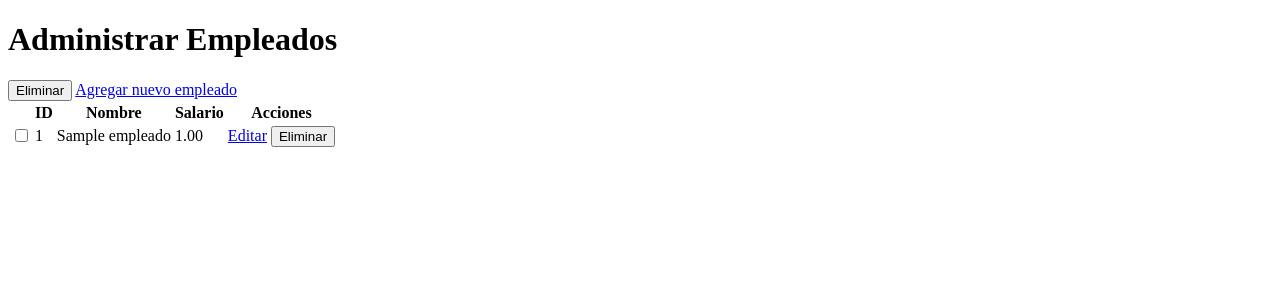
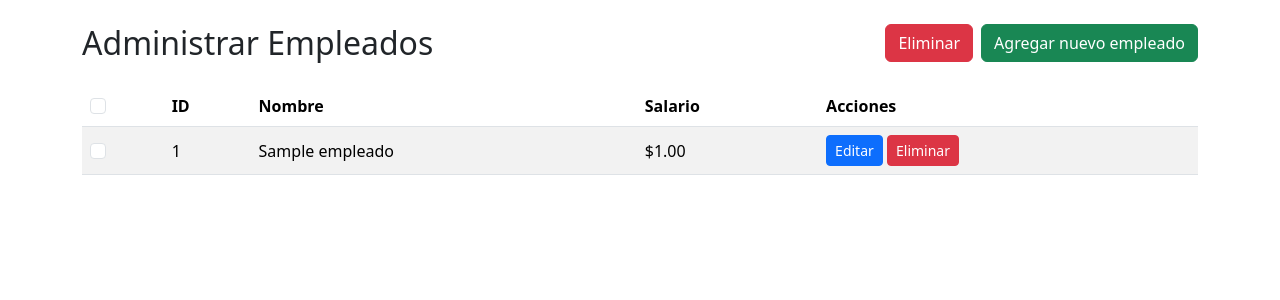
Before and after one commit to BraulioTelloMancilla/Arquitecturas-de-Software, a Spring Boot app: page / in a window 1280 px wide. Shown: the top 300 px of the page. Run offline with Spring Boot 4, Linux system fonts and the light colour scheme; tables that the repository leaves empty hold one stand-in row (values such as "Sample post").

Commit message:
Completar vista del listado de empleados

```diff
--- /dev/null
+++ b/src/main/resources/static/js/listado.js
@@ -0,0 +1,22 @@
+const seleccionarTodos = document.getElementById("seleccionar-todos");
+const casillasEmpleados = document.querySelectorAll('input[name="ids"][form="form-eliminar"]');
+
+// Actualiza la casilla del encabezado según la selección de los empleados.
+function actualizarSeleccionTodos() {
+    const seleccionadas = Array.from(casillasEmpleados).filter((casilla) => casilla.checked).length;
+    seleccionarTodos.checked = casillasEmpleados.length > 0 && seleccionadas === casillasEmpleados.length;
+    seleccionarTodos.indeterminate = seleccionadas > 0 && seleccionadas < casillasEmpleados.length;
+}
+
+// Propaga la selección del encabezado a todas las filas.
+function actualizarCasillasEmpleados() {
+    casillasEmpleados.forEach((casilla) => {
+        casilla.checked = seleccionarTodos.checked;
+    });
+    actualizarSeleccionTodos();
+}
+
+seleccionarTodos.addEventListener("change", actualizarCasillasEmpleados);
+casillasEmpleados.forEach((casilla) => {
+    casilla.addEventListener("change", actualizarSeleccionTodos);
+});
--- a/src/main/resources/templates/index.html
+++ b/src/main/resources/templates/index.html
@@ -2,57 +2,73 @@
 <html lang="es" xmlns:th="http://www.thymeleaf.org">
 <head>
     <meta charset="UTF-8">
+    <meta name="viewport" content="width=device-width, initial-scale=1">
     <title>Administrar Empleados</title>
+    <link href="https://cdn.jsdelivr.net/npm/bootstrap@5.3.3/dist/css/bootstrap.min.css" rel="stylesheet">
+    <script src="https://cdn.jsdelivr.net/npm/bootstrap@5.3.3/dist/js/bootstrap.bundle.min.js"></script>
+    <script th:src="@{/js/listado.js}" defer></script>
 </head>
 <body>
-<!--
-  Vista base del listado (issue #4). Braulio la completa en el issue #5 e Iván le da estilo en el #7.
-  Contrato con el controlador:
-    - ${empleados}: lista de Empleado (id, nombre, salario)
-    - ${mensaje} / ${error}: mensajes flash opcionales
-    - Eliminar seleccionados: POST /empleados/eliminar-multiple con un parámetro "ids" por casilla marcada
-    - Eliminar uno: POST /empleados/{id}/eliminar
-    - Editar: GET /empleados/{id}/editar · Nuevo: GET /empleados/nuevo
--->
-<h1>Administrar Empleados</h1>
+<main class="container py-4">
+    <div class="d-flex flex-wrap justify-content-between align-items-center gap-3 mb-4">
+        <h1 class="h2 mb-0">Administrar Empleados</h1>
+        <div class="d-flex gap-2">
+            <form id="form-eliminar" th:action="@{/empleados/eliminar-multiple}" method="post">
+                <button type="submit" class="btn btn-danger">Eliminar</button>
+            </form>
+            <a class="btn btn-success" th:href="@{/empleados/nuevo}">Agregar nuevo empleado</a>
+        </div>
+    </div>
 
-<p th:if="${mensaje}" th:text="${mensaje}"></p>
-<p th:if="${error}" th:text="${error}"></p>
+    <div th:if="${mensaje}" class="alert alert-success alert-dismissible fade show" role="alert">
+        <span th:text="${mensaje}"></span>
+        <button type="button" class="btn-close" data-bs-dismiss="alert" aria-label="Cerrar"></button>
+    </div>
+    <div th:if="${error}" class="alert alert-danger alert-dismissible fade show" role="alert">
+        <span th:text="${error}"></span>
+        <button type="button" class="btn-close" data-bs-dismiss="alert" aria-label="Cerrar"></button>
+    </div>
 
-<!-- Las casillas de la tabla se asocian a este formulario con el atributo form="form-eliminar",
-     porque HTML no permite anidar los formularios de eliminar de cada fila dentro de él. -->
-<form id="form-eliminar" th:action="@{/empleados/eliminar-multiple}" method="post">
-    <button type="submit">Eliminar</button>
-    <a th:href="@{/empleados/nuevo}">Agregar nuevo empleado</a>
-</form>
-
-<table>
+    <div class="table-responsive">
+        <table class="table table-striped table-hover align-middle">
             <thead>
             <tr>
-        <th></th>
-        <th>ID</th>
-        <th>Nombre</th>
-        <th>Salario</th>
-        <th>Acciones</th>
+                <th scope="col">
+                    <input type="checkbox" class="form-check-input" id="seleccionar-todos"
+                           aria-label="Seleccionar todos los empleados">
+                </th>
+                <th scope="col">ID</th>
+                <th scope="col">Nombre</th>
+                <th scope="col">Salario</th>
+                <th scope="col">Acciones</th>
             </tr>
             </thead>
             <tbody>
             <tr th:each="empleado : ${empleados}">
-        <td><input type="checkbox" name="ids" th:value="${empleado.id}" form="form-eliminar"></td>
+                <td>
+                    <input type="checkbox" class="form-check-input" name="ids"
+                           th:value="${empleado.id}" form="form-eliminar"
+                           th:attr="aria-label=|Seleccionar empleado ${empleado.nombre}|">
+                </td>
                 <td th:text="${empleado.id}"></td>
                 <td th:text="${empleado.nombre}"></td>
-        <td th:text="${empleado.salario}"></td>
+                <td th:text="'$' + ${#numbers.formatDecimal(empleado.salario, 1, 'COMMA', 2, 'POINT')}"></td>
                 <td>
-            <a th:href="@{/empleados/{id}/editar(id=${empleado.id})}">Editar</a>
-            <form th:action="@{/empleados/{id}/eliminar(id=${empleado.id})}" method="post" style="display:inline">
-                <button type="submit">Eliminar</button>
+                    <a class="btn btn-sm btn-primary"
+                       th:href="@{/empleados/{id}/editar(id=${empleado.id})}">Editar</a>
+                    <form class="d-inline"
+                          th:action="@{/empleados/{id}/eliminar(id=${empleado.id})}" method="post"
+                          onsubmit="return confirm('¿Eliminar este empleado?')">
+                        <button type="submit" class="btn btn-sm btn-danger">Eliminar</button>
                     </form>
                 </td>
             </tr>
             <tr th:if="${#lists.isEmpty(empleados)}">
-        <td colspan="5">No hay empleados registrados.</td>
+                <td colspan="5" class="text-center">No hay empleados registrados.</td>
             </tr>
             </tbody>
         </table>
+    </div>
+</main>
 </body>
 </html>
```
Lines whose indentation alone changed are shown as unchanged.
